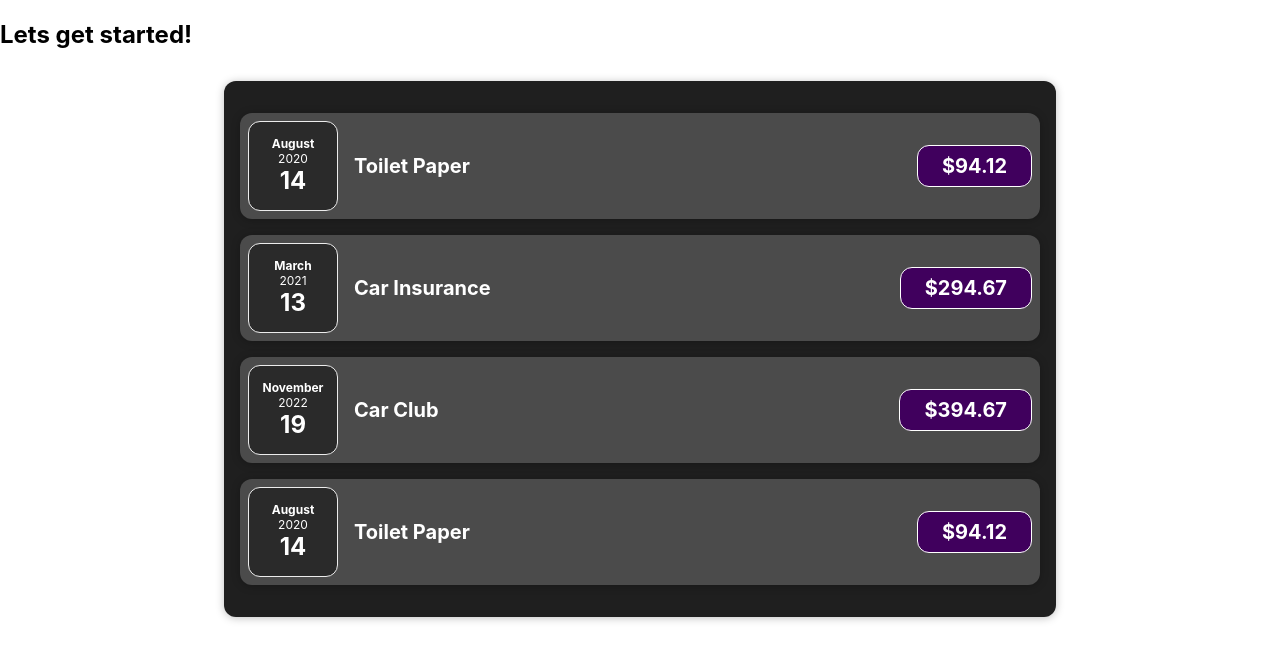
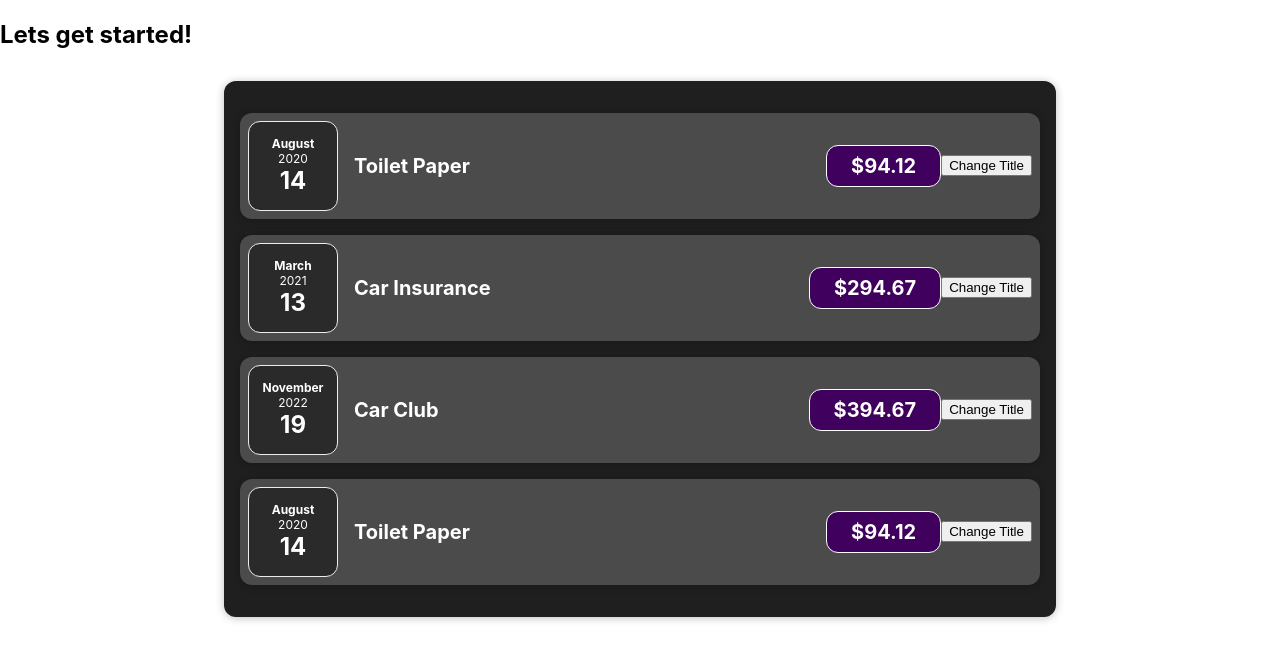
Before and after one commit to Abdul-Qadeer654/go, a React (Create React App) app: page / in a window 1280 px wide. Shown: the top 660 px of the page. Built offline with nearby package versions, Linux system fonts and the light colour scheme.

Commit message:
How we update data in a static app

```diff
--- a/src/App.js
+++ b/src/App.js
@@ -1,4 +1,6 @@
-import Expenses from "./components/Expenses";
+import React from "react";
+
+import Expenses from "./components/Expenses/Expenses";
 import "./App.css";
 
 function App() {
--- a/src/components/ExpenseItem.js
+++ b/src/components/Expenses/ExpenseItem.js
@@ -1,17 +1,27 @@
+import React, { useState } from "react";
+
 import "./ExpenseItem.css";
-import Card from "./Card";
+import Card from "../UI/Card";
 import ExpenseDate from "./ExpenseDate";
 
-function ExpenseItem(props) {
+const ExpenseItem = (props) => {
+  const [title, setTitle] = useState(props.title);
+
+  const clickHandler = () => {
+    setTitle("updated!");
+    console.log(title);
+  };
+
   return (
     <Card className="expense-item">
       <ExpenseDate date={props.date} />
       <div className="expense-item__description">
-        <h2>{props.title}</h2>
+        <h2>{title}</h2>
         <div className="expense-item__price">${props.amount}</div>
       </div>
+      <button onClick={clickHandler}>Change Title</button>
     </Card>
   );
-}
+};
 
 export default ExpenseItem;
--- a/src/components/Expenses.js
+++ b/src/components/Expenses/Expenses.js
@@ -1,5 +1,7 @@
+import React from "react";
+
 import ExpenseItem from "./ExpenseItem";
-import Card from "./Card";
+import Card from "../UI/Card";
 import "./Expenses.css";
 
 function Expenses(props) {
--- a/src/index.js
+++ b/src/index.js
@@ -1,4 +1,5 @@
 import ReactDOM from "react-dom";
+import React from "react";
 
 import "./index.css";
 import App from "./App";
```
Also changed, not shown: src/components/Expenses/ExpenseDate.css (renamed from src/components/ExpenseDate.css), src/components/Expenses/ExpenseDate.js (renamed from src/components/ExpenseDate.js), src/components/Expenses/ExpenseItem.css (renamed from src/components/ExpenseItem.css), src/components/Expenses/Expenses.css (renamed from src/components/Expenses.css), src/components/UI/Card.css (renamed from src/components/Card.css), src/components/UI/Card.js (renamed from src/components/Card.js).
